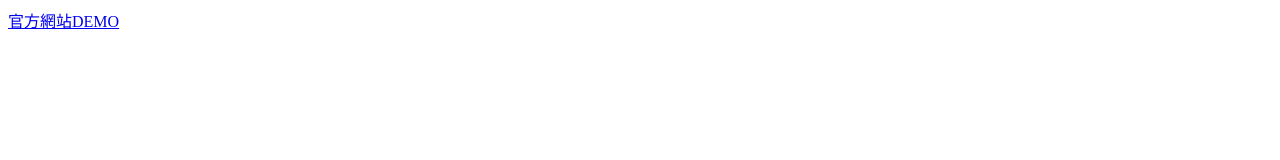
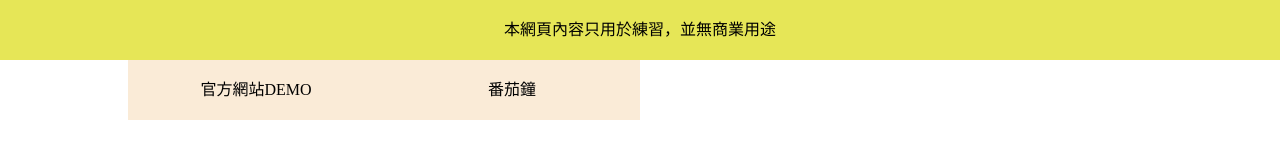
Before and after one commit to a740485/a740485.github.io, a plain HTML site: page index.html in a window 1280 px wide. Drawn offline with Linux system fonts and the light colour scheme.

Commit message:
tomatoClock

```diff
--- /dev/null
+++ b/index.css
@@ -0,0 +1,30 @@
+.nav{
+    display: flex;
+    align-items: center;
+    justify-content: center;
+    width: 100%;
+    height: 60px;
+    background-color: rgb(230, 230, 87);
+}
+
+.demoList{
+    display: flex;
+    flex-wrap: wrap;
+    width: 80%;
+    margin: 0 auto;
+}
+
+.demoList a{
+    display: flex;
+    justify-content: center;
+    align-items: center;
+    text-decoration: none;
+    background-color: antiquewhite;
+    height: 60px;
+    width: 25%;
+    color: black;
+}
+
+.demoList a:hover{
+    background-color: rgb(255, 202, 132);
+}
--- a/index.html
+++ b/index.html
@@ -3,10 +3,39 @@
 <head>
     <meta charset="UTF-8">
     <meta name="viewport" content="width=device-width, initial-scale=1.0">
+    <link rel="stylesheet" href="/officialWebsite/css/reset.css">
+    <link rel="stylesheet" href="index.css">
     <title>Demo</title>
 </head>
 <body>
     <!-- https://a740485.github.io/ -->
-    <a href="./officialWebsite/index.html">官方網站DEMO</a>
+    <div class="nav">
+        <h1>本網頁內容只用於練習，並無商業用途</h1>
+    </div>
+
+    <div class="demoList">
+        <a href="./officialWebsite/index.html">
+            <p>官方網站DEMO</p>
+        </a>
+
+        <a href="./tomatoClock/index.html">
+            <p>番茄鐘</p>
+        </a>
+
+        <!-- <a href="./officialWebsite/index.html">
+            <p>官方網站DEMO</p>
+        </a>
+        <a href="./officialWebsite/index.html">
+            <p>官方網站DEMO</p>
+        </a>
+        <a href="./officialWebsite/index.html">
+            <p>官方網站DEMO</p>
+        </a> -->
+
+    </div>
+
+
+
+
 </body>
 </html>
--- a/officialWebsite/js/product.js
+++ b/officialWebsite/js/product.js
@@ -11,13 +11,13 @@ $(document).ready(function () {
 
                 let name = response[item].name;
                 let img = response[item].image_link;
-                let link = response[item].product_link;
+                // let link = response[item].product_link;
 
 
                 var product = new Product();
                 product.setProductImg = img;
                 product.setProductName = name;
-                product.setBtnLink = link;
+                product.setBtnLink = "#";
 
                 $(".product .content").append(product.creat);
             }
```
